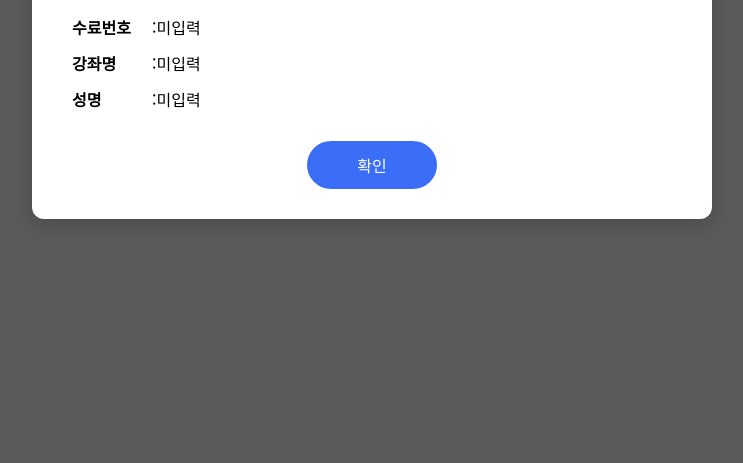
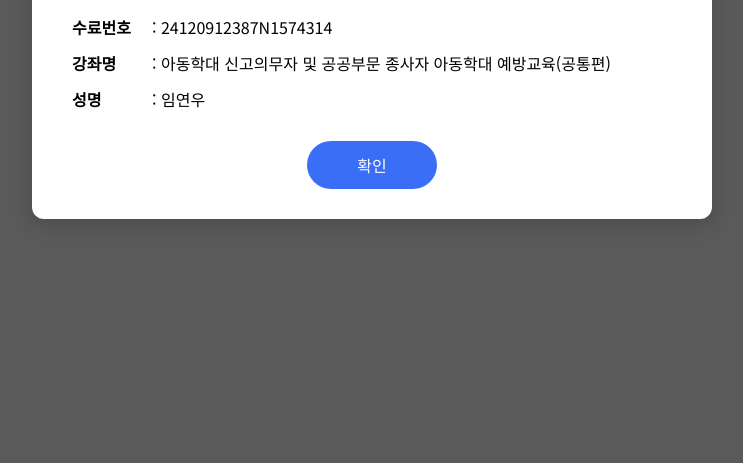
Before and after one commit to JJZUQ/certificate-view, a plain HTML site: page index.html in a window 1280 px wide. Shown: the part 337-800 px from the top of the page, without its empty margins (268-1011 px from the left). Drawn offline with Linux system fonts and the light colour scheme.

Commit message:
index.html

```diff
--- a/index.html
+++ b/index.html
@@ -86,19 +86,12 @@
 <body>
   <div class="modal">
     <h2>수료증 정보</h2>
-    <div class="info-line"><span class="label">수료번호</span>: <span id="certNum">로딩 중...</span></div>
-    <div class="info-line"><span class="label">강좌명</span>: <span id="courseName">로딩 중...</span></div>
-    <div class="info-line"><span class="label">성명</span>: <span id="userName">로딩 중...</span></div>
+    <div class="info-line"><span class="label">수료번호</span>: 24120912387N1574314</div>
+    <div class="info-line"><span class="label">강좌명</span>: 아동학대 신고의무자 및 공공부문 종사자 아동학대 예방교육(공통편)</div>
+    <div class="info-line"><span class="label">성명</span>: 임연우</div>
     <div class="button">
       <button onclick="alert('확인되었습니다')">확인</button>
     </div>
   </div>
-
-  <script>
-    const params = new URLSearchParams(window.location.search);
-    document.getElementById("certNum").textContent = params.get("cert") || "미입력";
-    document.getElementById("courseName").textContent = params.get("course") || "미입력";
-    document.getElementById("userName").textContent = params.get("name") || "미입력";
-  </script>
 </body>
 </html>
```
